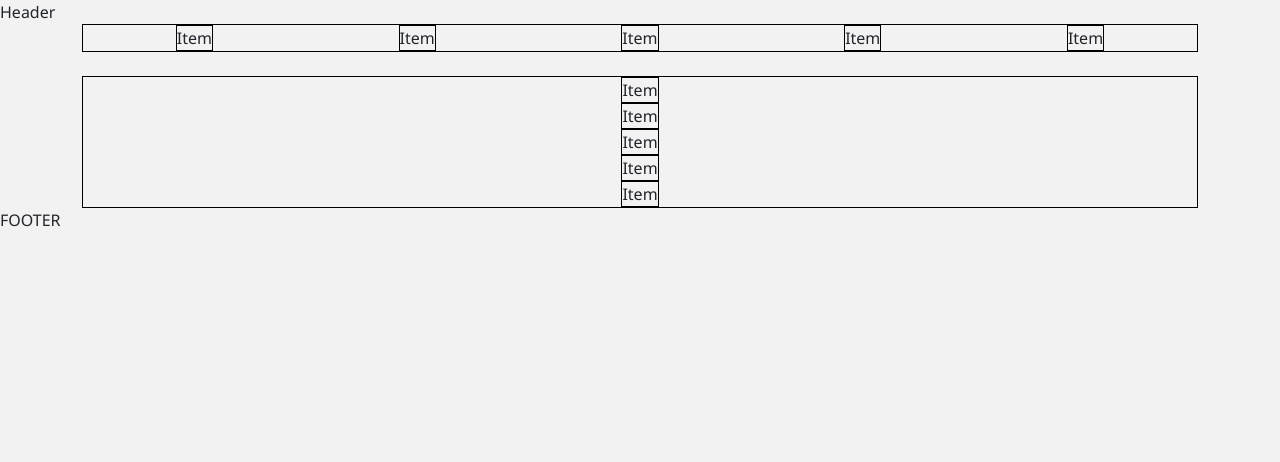
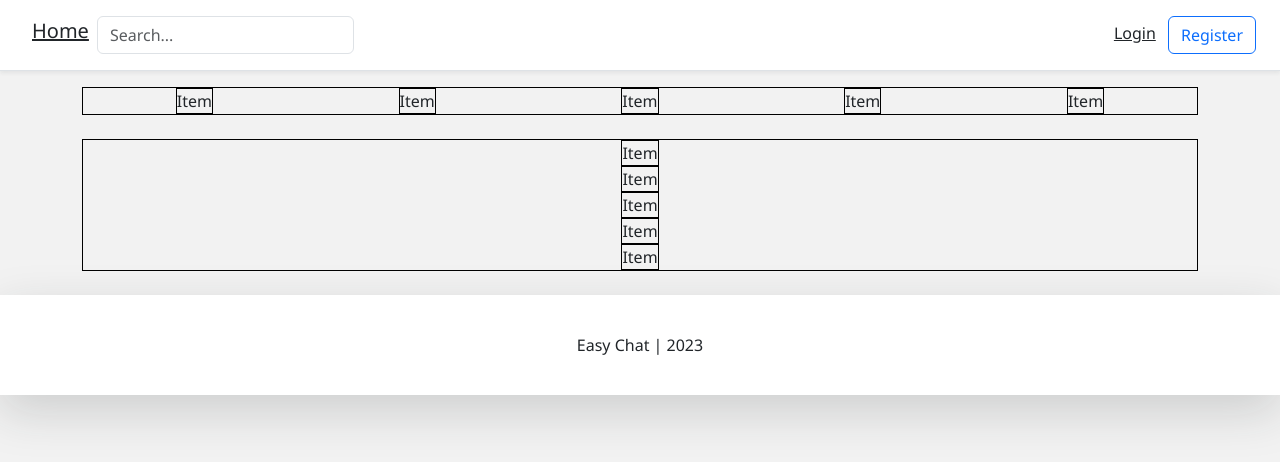
Before and after one commit to VladGalchevsky/browser_chat, a Django app: page / in a window 1280 px wide. Shown: the top 462 px of the page. Run offline with Django 3.2, Linux system fonts and the light colour scheme; some libraries are stand-ins or nearby versions.

Commit message:
The beginning of the creation of the footer and header

```diff
--- a/personal/templates/personal/home.html
+++ b/personal/templates/personal/home.html
@@ -1,4 +1,5 @@
 {% extends 'base.html' %}
+{% load static %}
 
 {% block content %}
 
--- a/templates/base.html
+++ b/templates/base.html
@@ -9,6 +9,7 @@
   <meta name="viewport" content="width=device-width, initial-scale=1.0, shrink-to-fit=no">
   <title>Easy Chat</title>
   <link rel="stylesheet" href="{% static 'bootstrap/css/bootstrap.min.css' %}">
+  <link href="https://fonts.googleapis.com/css2?family=Material+Icons" rel="stylesheet">
 </head>
 
 <body>
@@ -18,7 +19,7 @@
   {% include 'inc/base_js.html' %}
   <style type="text/css">
     .main {
-      min-height: 100vh;
+      min-height: 100px;
       height: 100%;
     }
   </style>
@@ -36,7 +37,6 @@
   {% include 'inc/footer.html' %}
   <!-- end footer -->
 
-  <script src="{% static 'bootstrap/js/jquery.min.js' %}"></script>
   <script src="{% static 'bootstrap/js/bootstrap.bundle.min.js' %}"></script>
 </body>
 
--- a/templates/inc/footer.html
+++ b/templates/inc/footer.html
@@ -1 +1,12 @@
-<div>FOOTER</div>
+<style type="text/css">
+  .footer {
+    min-height: 100px;
+  }
+</style>
+
+<!-- Footer -->
+
+<div class="d-flex flex-row align-items-center footer bg-white shadow-lg mt-4">
+  <p class="m-auto">Easy Chat | 2023</p>
+</div>
+<!-- End Footer -->
--- a/templates/inc/header.html
+++ b/templates/inc/header.html
@@ -1 +1,155 @@
-<div>Header</div>
+{% load static %}
+
+<style type="text/css">
+  .chat-dropdown-header:hover {
+    cursor: pointer;
+    background: var(--main-background-color);
+  }
+
+  .chat-dropdown-header {
+    color: var(--light-primary-text-color);
+  }
+
+  .scrollable-menu {
+    height: auto;
+    max-height: 90vh;
+    width: 500px;
+    overflow-x: hidden;
+  }
+
+  .notifications-material-icon {
+    font-size: 28px;
+
+  }
+
+  .notifications-icon-container {
+    width: 40px;
+    height: 40px;
+    background-color: var(--main-background-color);
+  }
+
+  .notifications-icon-container:hover {
+    cursor: pointer;
+    background-color: var(--secondary-text-color)
+  }
+
+  .notify-badge {
+    position: absolute;
+    background: transparent;
+    height: 1.2rem;
+    width: 1.2rem;
+    line-height: 1.2rem;
+    top: 1rem;
+    right: 2rem;
+    text-align: center;
+    font-size: 1rem;
+    border-radius: 50%;
+    color: white;
+    font-weight: 630;
+    margin-top: -15px;
+    margin-right: -25px;
+  }
+
+  #id_notifications_spinner {
+    margin-top: 20px;
+    margin-bottom: 20px;
+  }
+</style>
+
+<!-- Header -->
+<div class="d-flex flex-column flex-lg-row p-3 px-md-4 mb-3 bg-white border-bottom shadow-sm">
+
+  <!-- MEDIUM+ SCREENS -->
+  <div class="d-none d-md-flex flex-row my-auto flex-grow-1 align-items-center">
+    <h5 class="mr-3 font-weight-normal justify-content-start">
+      <a class="p-2 text-dark" href="{% url 'home' %}">Home</a>
+    </h5>
+    <form class="search-bar justify-content-start">
+      <input type="text" class="form-control" name="q" id="id_q_large" placeholder="Search...">
+    </form>
+
+    <div class="d-flex flex-row-reverse flex-grow-1">
+      <nav class="">
+        {% if request.user.is_authenticated %}
+        <div class="dropdown dropleft show p-2">
+          <div class="d-flex flex-row">
+
+            <!-- chat notifications -->
+            <div class="btn-group dropleft">
+              <div class="d-flex notifications-icon-container rounded-circle align-items-center mr-3"
+                id="id_chat_notification_dropdown_toggle" data-toggle="dropdown">
+                <span id="id_chat_notifications_count" class="notify-badge"></span>
+                <span class="d-flex material-icons notifications-material-icon m-auto align-items-center">chat</span>
+                <div class="dropdown-menu scrollable-menu" aria-labelledby="id_chat_notification_dropdown_toggle"
+                  id="id_chat_notifications_container">
+                </div>
+              </div>
+            </div>
+
+            <!-- general notifications -->
+            <div class="btn-group dropleft">
+              <div class="d-flex notifications-icon-container rounded-circle align-items-center mr-3"
+                id="id_notification_dropdown_toggle" data-toggle="dropdown">
+                <span id="id_general_notifications_count" class="notify-badge"></span>
+                <span
+                  class="d-flex material-icons notifications-material-icon m-auto align-items-center">circle_notifications</span>
+                <div class="dropdown-menu scrollable-menu" aria-labelledby="id_notification_dropdown_toggle"
+                  id="id_general_notifications_container">
+                </div>
+              </div>
+            </div>
+
+            <!-- account -->
+            <div class="btn-group dropleft">
+              <img class="account-image rounded-circle m-auto d-block dropdown-toggle" id="id_profile_links"
+                data-toggle="dropdown" aria-haspopup="true" aria-expanded="false"
+                src="{% static 'easy_chat/dummy_image.png' %}" alt="codingwithmitch logo" width="40" height="40">
+              <div class="dropdown-menu" aria-labelledby="id_profile_links">
+                <a class="dropdown-item" href="#">Account</a>
+                <a class="dropdown-item" href="#">Logout</a>
+              </div>
+            </div>
+          </div>
+
+        </div>
+        {% else %}
+        <a class="p-2 text-dark" href="#">Login</a>
+        <a class="btn btn-outline-primary" href="#">Register</a>
+        {% endif %}
+      </nav>
+    </div>
+  </div>
+  <!-- END MEDIUM+ SCREENS -->
+
+  <!-- SMALL SCREENS -->
+  <div class="d-flex d-md-none flex-column my-auto align-items-center">
+    <h5 class="font-weight-normal">
+      <a class="p-2 text-dark" href="{% url 'home' %}">Home</a>
+    </h5>
+    <form class="search-bar justify-content-start" onsubmit="return executeQuery();">
+      <input type="text" class="form-control" name="q" id="id_q_small" placeholder="Search...">
+    </form>
+    <div class="d-flex flex-row-reverse flex-grow-1">
+      <nav class="">
+        {% if request.user.is_authenticated %}
+        <div class="dropdown dropleft p-2 mt-2">
+          <div class="d-flex flex-row">
+            <div class="btn-group dropleft">
+              <img class="account-image rounded-circle m-auto d-block dropdown-toggle" id="id_profile_links"
+                data-toggle="dropdown" aria-haspopup="true" aria-expanded="false"
+                src="{% static 'easy_chat/dummy_image.png' %}" alt="codingwithmitch logo" width="40" height="40">
+              <div class="dropdown-menu" aria-labelledby="id_profile_links">
+                <a class="dropdown-item" href="#">Account</a>
+              </div>
+            </div>
+          </div>
+        </div>
+        {% else %}
+        <a class="p-2 text-dark" href="{% url 'login' %}">Login</a>
+        <a class="btn btn-outline-primary m-2" href="{% url 'register' %}">Register</a>
+        {% endif %}
+      </nav>
+    </div>
+  </div>
+  <!-- END SMALL SCREENS -->
+</div>
```
Also changed, not shown: static/easy_chat/Free_Sample_By_Wix.jpg (added), static/easy_chat/dummy_image.png (added), 2 other files.
